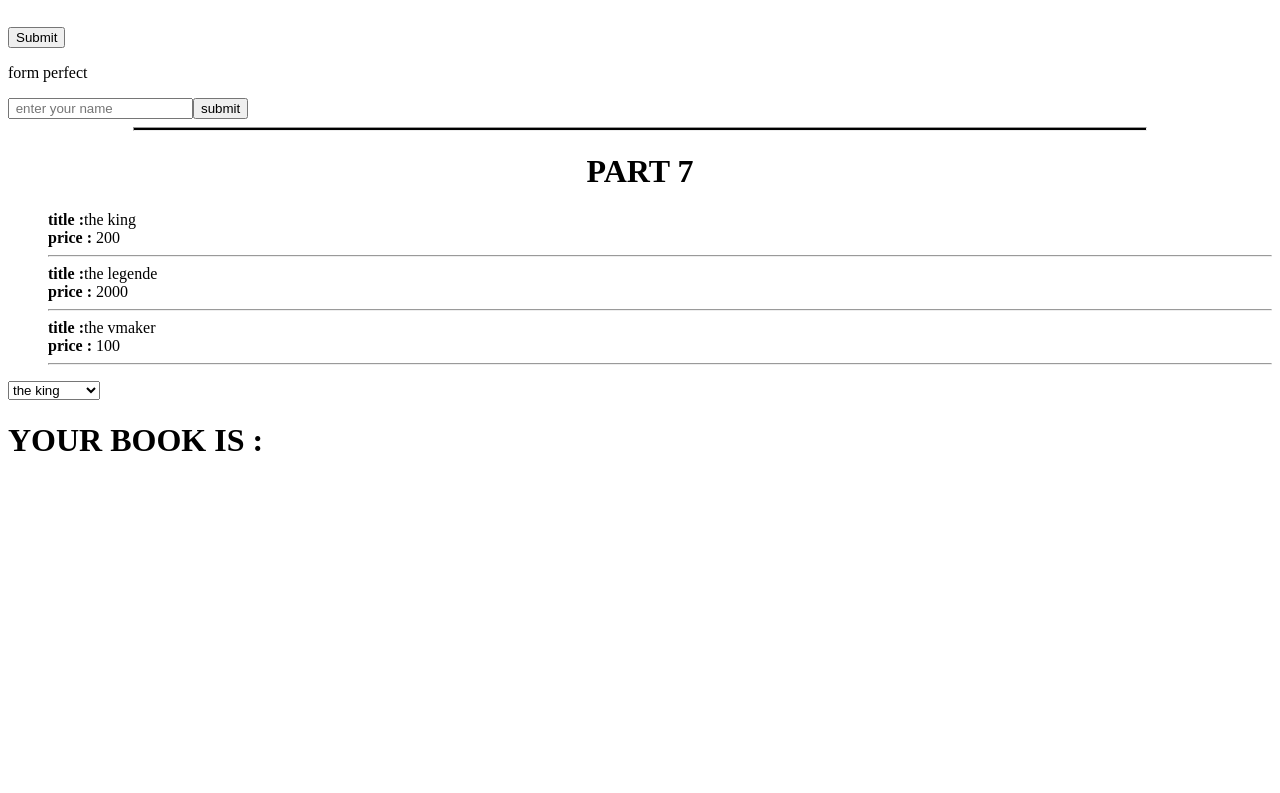
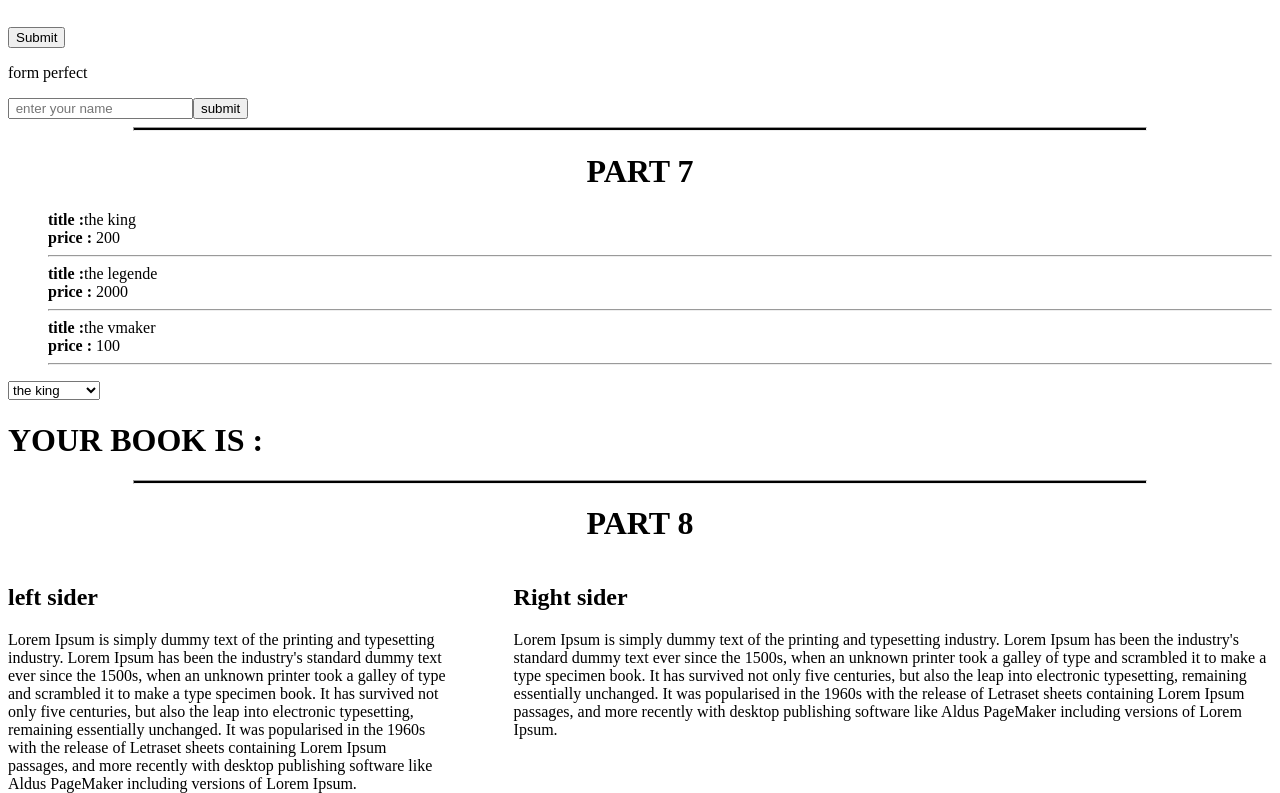
Before and after one commit to bouaziz-mohamed-amine/REACT-FIRST-PROJECT, a React (Create React App) app: page / in a window 1280 px wide. Shown: the part 1439-2232 px from the top of the page. Before the commit the page ends 1919 px from the top, so only its background shows below. Built offline with nearby package versions, Linux system fonts and the light colour scheme.

Commit message:
part 8 composition

```diff
--- a/src/App.js
+++ b/src/App.js
@@ -11,6 +11,7 @@ import './component/5_lists_keys/list_event.js'
 import Key_List from './component/5_lists_keys/list_event.js';
 import Form from './component/6_form/form';
 import Lifting from './component/7_lifting/lifting';
+import Composition from './component/8_composition/composition';
 
 
 class APP extends Component {
@@ -43,6 +44,8 @@ class APP extends Component {
         <Form books={this.state.books}  />
         <hr style={{width:'80%',height:"2px",backgroundColor:"black",marginLeft:"auto",marginRight:'auto'}}></hr>
         <Lifting/>
+        <hr style={{width:'80%',height:"2px",backgroundColor:"black",marginLeft:"auto",marginRight:'auto'}}></hr>
+        <Composition/>
     </React.Fragment> );
   }
 }
--- /dev/null
+++ b/src/component/8_composition/compoOne/com_1.js
@@ -0,0 +1,16 @@
+import React, { Component } from 'react';
+
+class ComOne extends Component {
+    constructor(props) {
+        super(props);
+        this.state = {  }
+    }
+    render() {
+        return ( <div  style={{float: 'right',width:'60%'}}>
+                <h2>Right sider</h2>
+                Lorem Ipsum is simply dummy text of the printing and typesetting industry. Lorem Ipsum has been the industry's standard dummy text ever since the 1500s, when an unknown printer took a galley of type and scrambled it to make a type specimen book. It has survived not only five centuries, but also the leap into electronic typesetting, remaining essentially unchanged. It was popularised in the 1960s with the release of Letraset sheets containing Lorem Ipsum passages, and more recently with desktop publishing software like Aldus PageMaker including versions of Lorem Ipsum.
+        </div> );
+    }
+}
+
+export default ComOne;
--- /dev/null
+++ b/src/component/8_composition/compoTwo/com_2.js
@@ -0,0 +1,16 @@
+import React, { Component } from 'react';
+
+class ComTwo extends Component {
+    constructor(props) {
+        super(props);
+        this.state = {  }
+    }
+    render() {
+        return ( <div style={{float: 'left',width:'35%'}}>
+                <h2>left sider</h2>
+                Lorem Ipsum is simply dummy text of the printing and typesetting industry. Lorem Ipsum has been the industry's standard dummy text ever since the 1500s, when an unknown printer took a galley of type and scrambled it to make a type specimen book. It has survived not only five centuries, but also the leap into electronic typesetting, remaining essentially unchanged. It was popularised in the 1960s with the release of Letraset sheets containing Lorem Ipsum passages, and more recently with desktop publishing software like Aldus PageMaker including versions of Lorem Ipsum.
+        </div> );
+    }
+}
+
+export default ComTwo;
--- /dev/null
+++ b/src/component/8_composition/composition.js
@@ -0,0 +1,21 @@
+import React, { Component } from 'react';
+import ComOne from './compoOne/com_1';
+import ComTwo from './compoTwo/com_2';
+
+class Composition extends Component {
+    constructor(props) {
+        super(props);
+        this.state = {  }
+    }
+    render() {
+        return ( <div>
+
+            <h1 style={{textAlign:"center"}}>PART 8 </h1>
+            <ComOne/>
+            <ComTwo/>
+
+        </div> );
+    }
+}
+
+export default Composition;
```
